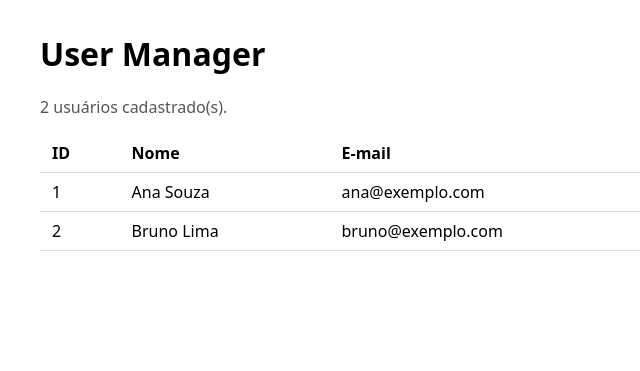
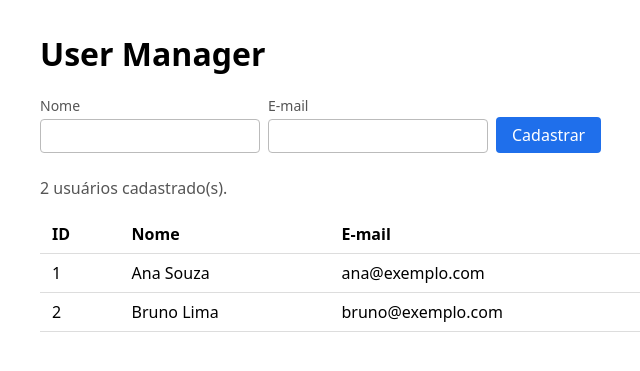
Before and after one commit to Claude-Impact-Lab/bootcamp-tech-afya, a FastAPI app: page / in a window 1280 px wide. Shown: the top 371 px of the page, without its empty margins (280-920 px from the left). Run offline with FastAPI, Linux system fonts and the light colour scheme.

Commit message:
feat: cadastro de usuarios com POST /users
Rota POST /users com validacao via Pydantic: UserIn nao aceita `id`
(quem decide e o servidor), nome tem os espacos das pontas aparados
antes do min_length e o email passa por EmailStr. Responde 201 com o
usuario criado e 409 quando o email ja existe -- conflito de estado,
nao erro de formato. O proximo id vem de max(ids) + 1 e nao de
len(USERS) + 1, que repetiria id depois do DELETE da missao 04.

Na tela, um formulario envia o POST e, no sucesso, recarrega a lista
pela API em vez de montar a linha localmente: assim aparece o que o
servidor gravou de fato. Erros 422 (lista por campo) e 409 (texto) sao
traduzidos para uma mensagem so.

Testes: fixture isola o USERS do modulo, porque POST muta estado global
e quebraria os testes de listagem conforme a ordem de execucao.

Adiciona pydantic[email], necessario para o EmailStr.

Co-Authored-By: Claude Opus 5 (1M context) <noreply@anthropic.com>

```diff
--- a/app/main.py
+++ b/app/main.py
@@ -1,12 +1,25 @@
 from pathlib import Path
+from typing import Annotated
 
-from fastapi import FastAPI, HTTPException, Request
+from fastapi import FastAPI, HTTPException, Request, status
 from fastapi.templating import Jinja2Templates
+from pydantic import BaseModel, EmailStr, StringConstraints
 
 BASE_DIR = Path(__file__).resolve().parent
 
 app = FastAPI(title="User Manager")
 templates = Jinja2Templates(directory=BASE_DIR / "templates")
+
+# strip_whitespace tira os espacos das pontas antes de medir o tamanho:
+# assim "   " nao passa como nome valido.
+Nome = Annotated[str, StringConstraints(strip_whitespace=True, min_length=2, max_length=80)]
+
+
+class UserIn(BaseModel):
+    """O que o cliente envia no POST. Sem `id`: quem decide o id e o servidor."""
+
+    nome: Nome
+    email: EmailStr
 
 # Os usuarios moram aqui por enquanto. Somem quando o servidor reinicia:
 # o banco de verdade entra na missao 03.
@@ -32,6 +45,27 @@ def list_users(nome: str | None = None) -> list[dict]:
     return [user for user in USERS if procurado in user["nome"].lower()]
 
 
+@app.post("/users", status_code=status.HTTP_201_CREATED)
+def create_user(novo: UserIn) -> dict:
+    """Cadastra um usuario. Devolve 201 com o usuario criado, ja com o id."""
+    email = novo.email.lower()
+
+    for user in USERS:
+        if user["email"].lower() == email:
+            raise HTTPException(
+                status_code=status.HTTP_409_CONFLICT,
+                detail=f"O e-mail {email} já está cadastrado",
+            )
+
+    # max(...) + 1 em vez de len(USERS) + 1: com exclusao (missao 04) o len
+    # repetiria um id ja usado.
+    proximo_id = max((user["id"] for user in USERS), default=0) + 1
+    user = {"id": proximo_id, "nome": novo.nome, "email": email}
+    USERS.append(user)
+
+    return user
+
+
 @app.get("/users/{user_id}")
 def get_user(user_id: int) -> dict:
     """Busca um usuario pelo id. Devolve 404 se ele nao existir."""
--- a/app/templates/index.html
+++ b/app/templates/index.html
@@ -38,12 +38,51 @@
         text-align: left;
       }
 
-      #aviso {
+      #aviso,
+      #aviso-form {
         padding: 0.75rem 1rem;
         border-radius: 0.5rem;
         background: #fff4f4;
         border: 1px solid #f0c0c0;
         color: #8a1f1f;
+      }
+
+      form {
+        display: flex;
+        flex-wrap: wrap;
+        gap: 0.5rem;
+        align-items: flex-end;
+        margin-bottom: 1.5rem;
+      }
+
+      label {
+        display: flex;
+        flex-direction: column;
+        gap: 0.25rem;
+        font-size: 0.875rem;
+        color: #555;
+      }
+
+      input {
+        font: inherit;
+        padding: 0.4rem 0.5rem;
+        border: 1px solid #bbb;
+        border-radius: 0.25rem;
+      }
+
+      button {
+        font: inherit;
+        padding: 0.45rem 1rem;
+        border: 0;
+        border-radius: 0.25rem;
+        background: #1f6feb;
+        color: white;
+        cursor: pointer;
+      }
+
+      button:disabled {
+        background: #9bb8e8;
+        cursor: progress;
       }
 
       [hidden] {
@@ -54,6 +93,23 @@
   <body>
     <main>
       <h1>User Manager</h1>
+
+      <!-- novalidate: deixamos a API ser a fonte da verdade da validacao,
+           para o erro que aparece na tela ser o mesmo que o back-end aplica. -->
+      <form id="form-novo" novalidate>
+        <label>
+          Nome
+          <input id="campo-nome" name="nome" required minlength="2" />
+        </label>
+        <label>
+          E-mail
+          <input id="campo-email" name="email" type="email" required />
+        </label>
+        <button id="botao-salvar" type="submit">Cadastrar</button>
+      </form>
+
+      <p id="aviso-form" role="alert" hidden></p>
+
       <p id="mensagem">carregando...</p>
 
       <!-- Nenhum nome aparece escrito aqui: o JavaScript cria as linhas
@@ -75,8 +131,13 @@
     <script>
       const mensagem = document.getElementById("mensagem");
       const aviso = document.getElementById("aviso");
+      const avisoForm = document.getElementById("aviso-form");
       const tabela = document.getElementById("tabela");
       const lista = document.getElementById("lista");
+      const form = document.getElementById("form-novo");
+      const campoNome = document.getElementById("campo-nome");
+      const campoEmail = document.getElementById("campo-email");
+      const botaoSalvar = document.getElementById("botao-salvar");
 
       function mostrarAviso(texto) {
         aviso.textContent = texto;
@@ -115,15 +176,18 @@
         tabela.hidden = false;
       }
 
-      // Assim que a pagina abre, busca a lista real no servidor.
-      fetch("/users")
+      function carregarUsuarios() {
+        return fetch("/users")
           .then((resposta) => {
             if (!resposta.ok) {
               throw new Error(`A API respondeu ${resposta.status}`);
             }
             return resposta.json();
           })
-        .then(desenharUsuarios)
+          .then((users) => {
+            aviso.hidden = true;
+            desenharUsuarios(users);
+          })
           .catch((erro) => {
             mensagem.textContent = "";
             tabela.hidden = true;
@@ -132,6 +196,70 @@
                 `tente recarregar a página. (${erro.message})`,
             );
           });
+      }
+
+      // O FastAPI responde de duas formas: 422 traz detail como lista de erros
+      // por campo, e o nosso 409 traz detail como texto simples.
+      function mensagemDeErro(corpo, resposta) {
+        const detail = corpo?.detail;
+
+        if (typeof detail === "string") {
+          return detail;
+        }
+
+        if (Array.isArray(detail)) {
+          return detail
+            .map((erro) => {
+              const campo = erro.loc?.[erro.loc.length - 1];
+              return campo ? `${campo}: ${erro.msg}` : erro.msg;
+            })
+            .join("; ");
+        }
+
+        return `A API respondeu ${resposta.status}.`;
+      }
+
+      form.addEventListener("submit", (evento) => {
+        // Sem isto o navegador recarregaria a pagina e a resposta da API
+        // seria perdida.
+        evento.preventDefault();
+
+        avisoForm.hidden = true;
+        botaoSalvar.disabled = true;
+
+        fetch("/users", {
+          method: "POST",
+          headers: { "Content-Type": "application/json" },
+          body: JSON.stringify({
+            nome: campoNome.value,
+            email: campoEmail.value,
+          }),
+        })
+          .then((resposta) =>
+            // O corpo do erro tambem e JSON, entao lemos antes de decidir.
+            resposta.json().then((corpo) => {
+              if (!resposta.ok) {
+                throw new Error(mensagemDeErro(corpo, resposta));
+              }
+              return corpo;
+            }),
+          )
+          .then(() => {
+            form.reset();
+            campoNome.focus();
+            return carregarUsuarios();
+          })
+          .catch((erro) => {
+            avisoForm.textContent = erro.message;
+            avisoForm.hidden = false;
+          })
+          .finally(() => {
+            botaoSalvar.disabled = false;
+          });
+      });
+
+      // Assim que a pagina abre, busca a lista real no servidor.
+      carregarUsuarios();
     </script>
   </body>
 </html>
--- a/pyproject.toml
+++ b/pyproject.toml
@@ -7,6 +7,7 @@ dependencies = [
     "fastapi>=0.115",
     "uvicorn[standard]>=0.34",
     "jinja2>=3.1",
+    "pydantic[email]>=2.11",
 ]
 
 [dependency-groups]
```
Also changed, not shown: tests/test_main.py (+113 -0 lines), README.md, 1 other file. Lines whose indentation alone changed are shown as unchanged.
